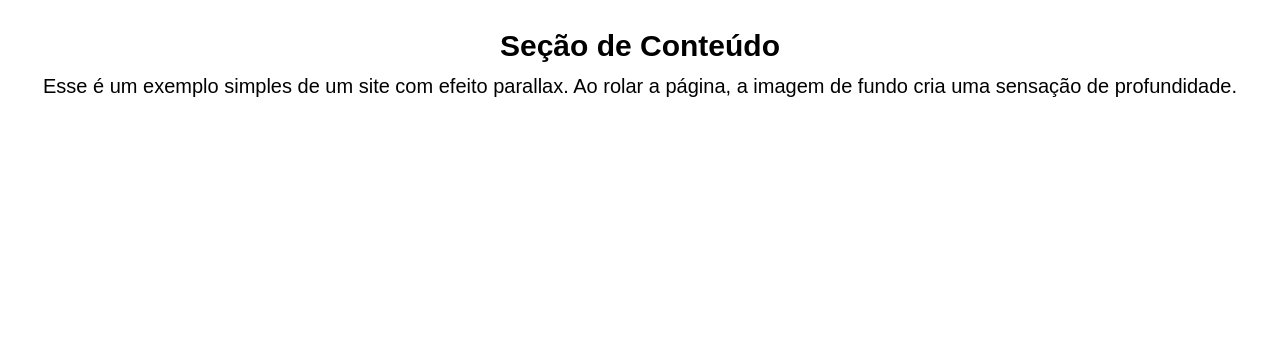
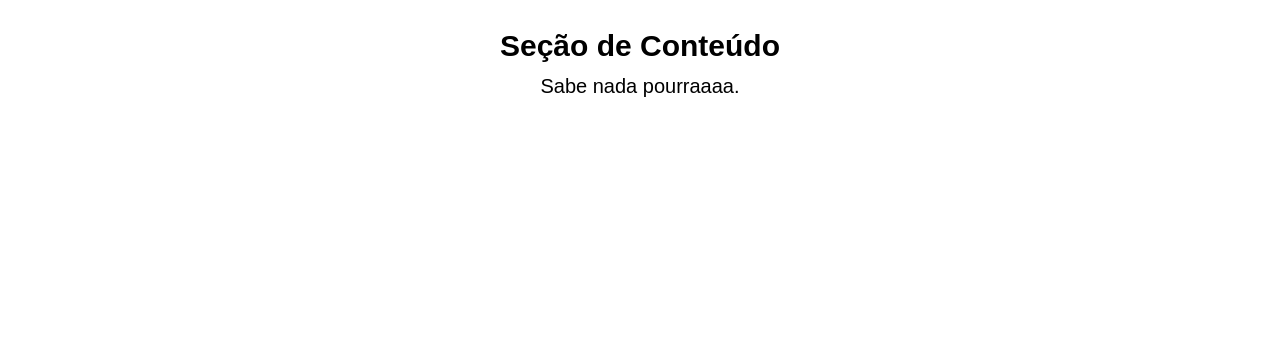
Before and after one commit to KerlonKawan12/parallax-site, a plain HTML site: page index.html in a window 1280 px wide. Shown: the part 518-878 px from the top of the page. Drawn offline with Linux system fonts and the light colour scheme.

Commit message:
atualizando

```diff
--- a/index.html
+++ b/index.html
@@ -44,7 +44,7 @@
 
   <div class="content">
     <h2>Seção de Conteúdo</h2>
-    <p>Esse é um exemplo simples de um site com efeito parallax. Ao rolar a página, a imagem de fundo cria uma sensação de profundidade.</p>
+    <p>Sabe nada pourraaaa.</p>
   </div>
 
   <div class="parallax" style="background-image: url('https://images.unsplash.com/photo-1500534623283-312aade485b7?auto=format&fit=crop&w=1350&q=80');">
```
